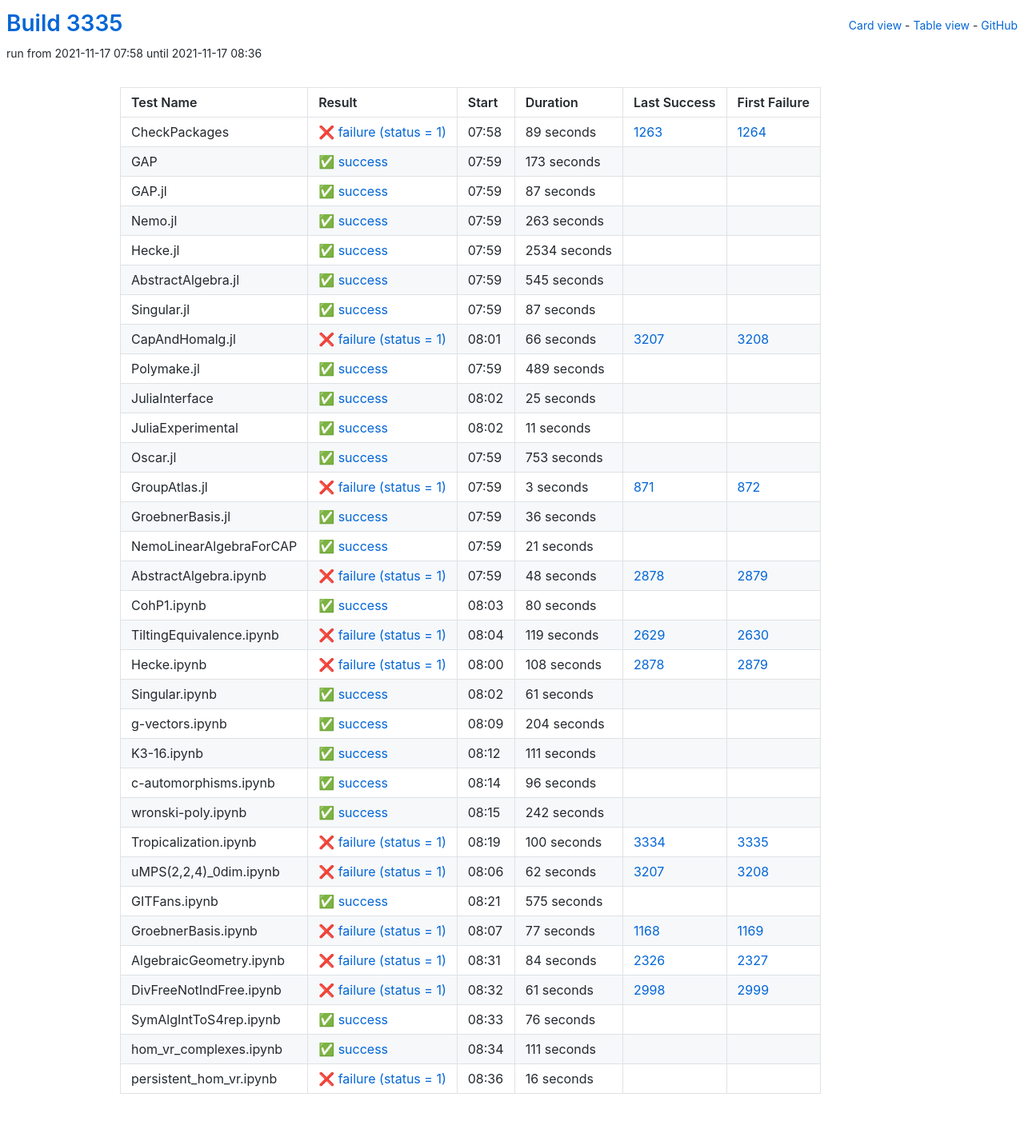
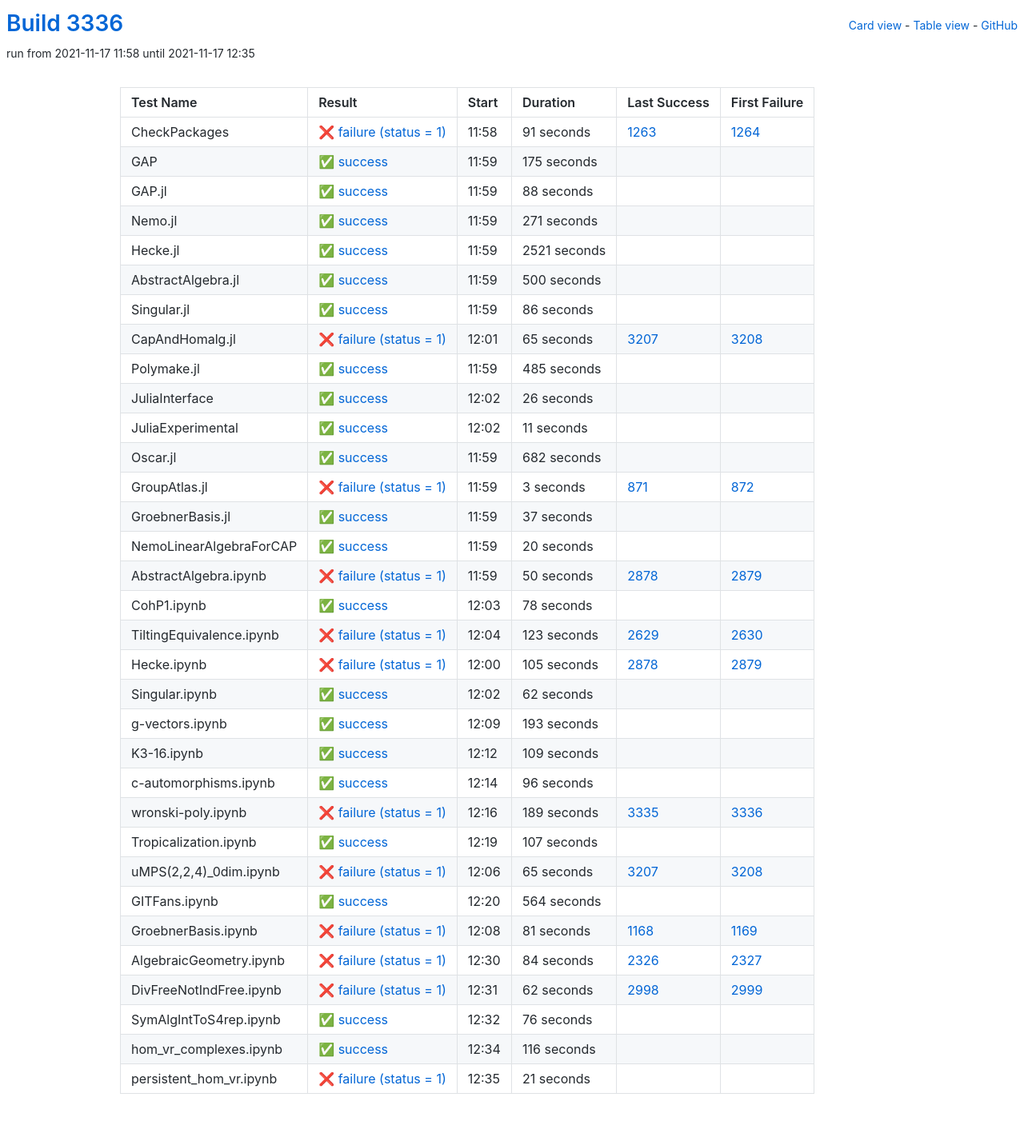
Before and after one commit to oscar-system/oscar-ci-status-stable, a Jekyll site: the page built from table.html, in a window 1280 px wide. Shown: the whole page at 80% size. Built offline with Jekyll 4.4.1, drawn with Linux system fonts in a browser that asks for light colours.

Commit message:
Build #3336

```diff
--- a/_data/ci.yml
+++ b/_data/ci.yml
@@ -1,6 +1,6 @@
 ---
-build: 3335
-build_url: https://oscarci.mathematik.uni-kl.de/job/oscar-stable/3335/
+build: 3336
+build_url: https://oscarci.mathematik.uni-kl.de/job/oscar-stable/3336/
 job: oscar-stable
 organization: oscar-system
 repo: oscar-ci-status-stable
@@ -8,128 +8,128 @@ repourl: https://github.com/oscar-system/oscar-ci-status-stable
 tests:
 - name: CheckPackages
   id: checkpackages
-  log: https://oscarci.mathematik.uni-kl.de/job/oscar-stable/3335/artifact/logs/build-3335/CheckPackages.log
-  start: 2021-11-17 07:58
+  log: https://oscarci.mathematik.uni-kl.de/job/oscar-stable/3336/artifact/logs/build-3336/CheckPackages.log
+  start: 2021-11-17 11:58
   success: false
   exitcode: 1
   status: failure
-  duration: 89
+  duration: 91
   last_success: 1263
   last_success_url: https://oscarci.mathematik.uni-kl.de/job/oscar-stable/1263/
   first_failure: 1264
   first_failure_url: https://oscarci.mathematik.uni-kl.de/job/oscar-stable/1264/
 - name: GAP
   id: gap
-  log: https://oscarci.mathematik.uni-kl.de/job/oscar-stable/3335/artifact/logs/build-3335/GAP.log
-  start: 2021-11-17 07:59
+  log: https://oscarci.mathematik.uni-kl.de/job/oscar-stable/3336/artifact/logs/build-3336/GAP.log
+  start: 2021-11-17 11:59
   success: true
   exitcode: 0
   status: success
-  duration: 173
+  duration: 175
   last_success: false
   last_success_url:
   first_failure: false
   first_failure_url:
 - name: GAP.jl
   id: gap-jl
-  log: https://oscarci.mathematik.uni-kl.de/job/oscar-stable/3335/artifact/logs/build-3335/GAP.jl.log
-  start: 2021-11-17 07:59
+  log: https://oscarci.mathematik.uni-kl.de/job/oscar-stable/3336/artifact/logs/build-3336/GAP.jl.log
+  start: 2021-11-17 11:59
   success: true
   exitcode: 0
   status: success
-  duration: 87
+  duration: 88
   last_success: false
   last_success_url:
   first_failure: false
   first_failure_url:
 - name: Nemo.jl
   id: nemo-jl
-  log: https://oscarci.mathematik.uni-kl.de/job/oscar-stable/3335/artifact/logs/build-3335/Nemo.jl.log
-  start: 2021-11-17 07:59
+  log: https://oscarci.mathematik.uni-kl.de/job/oscar-stable/3336/artifact/logs/build-3336/Nemo.jl.log
+  start: 2021-11-17 11:59
   success: true
   exitcode: 0
   status: success
-  duration: 263
+  duration: 271
   last_success: false
   last_success_url:
   first_failure: false
   first_failure_url:
 - name: Hecke.jl
   id: hecke-jl
-  log: https://oscarci.mathematik.uni-kl.de/job/oscar-stable/3335/artifact/logs/build-3335/Hecke.jl.log
-  start: 2021-11-17 07:59
+  log: https://oscarci.mathematik.uni-kl.de/job/oscar-stable/3336/artifact/logs/build-3336/Hecke.jl.log
+  start: 2021-11-17 11:59
   success: true
   exitcode: 0
   status: success
-  duration: 2534
+  duration: 2521
   last_success: false
   last_success_url:
   first_failure: false
   first_failure_url:
 - name: AbstractAlgebra.jl
   id: abstractalgebra-jl
-  log: https://oscarci.mathematik.uni-kl.de/job/oscar-stable/3335/artifact/logs/build-3335/AbstractAlgebra.jl.log
-  start: 2021-11-17 07:59
+  log: https://oscarci.mathematik.uni-kl.de/job/oscar-stable/3336/artifact/logs/build-3336/AbstractAlgebra.jl.log
+  start: 2021-11-17 11:59
   success: true
   exitcode: 0
   status: success
-  duration: 545
+  duration: 500
   last_success: false
   last_success_url:
   first_failure: false
   first_failure_url:
 - name: Singular.jl
   id: singular-jl
-  log: https://oscarci.mathematik.uni-kl.de/job/oscar-stable/3335/artifact/logs/build-3335/Singular.jl.log
-  start: 2021-11-17 07:59
+  log: https://oscarci.mathematik.uni-kl.de/job/oscar-stable/3336/artifact/logs/build-3336/Singular.jl.log
+  start: 2021-11-17 11:59
   success: true
   exitcode: 0
   status: success
-  duration: 87
+  duration: 86
   last_success: false
   last_success_url:
   first_failure: false
   first_failure_url:
 - name: CapAndHomalg.jl
   id: capandhomalg-jl
-  log: https://oscarci.mathematik.uni-kl.de/job/oscar-stable/3335/artifact/logs/build-3335/CapAndHomalg.jl.log
-  start: 2021-11-17 08:01
+  log: https://oscarci.mathematik.uni-kl.de/job/oscar-stable/3336/artifact/logs/build-3336/CapAndHomalg.jl.log
+  start: 2021-11-17 12:01
   success: false
   exitcode: 1
   status: failure
-  duration: 66
+  duration: 65
   last_success: 3207
   last_success_url: https://oscarci.mathematik.uni-kl.de/job/oscar-stable/3207/
   first_failure: 3208
   first_failure_url: https://oscarci.mathematik.uni-kl.de/job/oscar-stable/3208/
 - name: Polymake.jl
   id: polymake-jl
-  log: https://oscarci.mathematik.uni-kl.de/job/oscar-stable/3335/artifact/logs/build-3335/Polymake.jl.log
-  start: 2021-11-17 07:59
+  log: https://oscarci.mathematik.uni-kl.de/job/oscar-stable/3336/artifact/logs/build-3336/Polymake.jl.log
+  start: 2021-11-17 11:59
   success: true
   exitcode: 0
   status: success
-  duration: 489
+  duration: 485
   last_success: false
   last_success_url:
   first_failure: false
   first_failure_url:
 - name: JuliaInterface
   id: juliainterface
-  log: https://oscarci.mathematik.uni-kl.de/job/oscar-stable/3335/artifact/logs/build-3335/JuliaInterface.log
-  start: 2021-11-17 08:02
+  log: https://oscarci.mathematik.uni-kl.de/job/oscar-stable/3336/artifact/logs/build-3336/JuliaInterface.log
+  start: 2021-11-17 12:02
   success: true
   exitcode: 0
   status: success
-  duration: 25
+  duration: 26
   last_success: false
   last_success_url:
   first_failure: false
   first_failure_url:
 - name: JuliaExperimental
   id: juliaexperimental
-  log: https://oscarci.mathematik.uni-kl.de/job/oscar-stable/3335/artifact/logs/build-3335/JuliaExperimental.log
-  start: 2021-11-17 08:02
+  log: https://oscarci.mathematik.uni-kl.de/job/oscar-stable/3336/artifact/logs/build-3336/JuliaExperimental.log
+  start: 2021-11-17 12:02
   success: true
   exitcode: 0
   status: success
@@ -140,20 +140,20 @@ tests:
   first_failure_url:
 - name: Oscar.jl
   id: oscar-jl
-  log: https://oscarci.mathematik.uni-kl.de/job/oscar-stable/3335/artifact/logs/build-3335/Oscar.jl.log
-  start: 2021-11-17 07:59
+  log: https://oscarci.mathematik.uni-kl.de/job/oscar-stable/3336/artifact/logs/build-3336/Oscar.jl.log
+  start: 2021-11-17 11:59
   success: true
   exitcode: 0
   status: success
-  duration: 753
+  duration: 682
   last_success: false
   last_success_url:
   first_failure: false
   first_failure_url:
 - name: GroupAtlas.jl
   id: groupatlas-jl
-  log: https://oscarci.mathematik.uni-kl.de/job/oscar-stable/3335/artifact/logs/build-3335/GroupAtlas.jl.log
-  start: 2021-11-17 07:59
+  log: https://oscarci.mathematik.uni-kl.de/job/oscar-stable/3336/artifact/logs/build-3336/GroupAtlas.jl.log
+  start: 2021-11-17 11:59
   success: false
   exitcode: 1
   status: failure
@@ -164,116 +164,116 @@ tests:
   first_failure_url: https://oscarci.mathematik.uni-kl.de/job/oscar-stable/872/
 - name: GroebnerBasis.jl
   id: groebnerbasis-jl
-  log: https://oscarci.mathematik.uni-kl.de/job/oscar-stable/3335/artifact/logs/build-3335/GroebnerBasis.jl.log
-  start: 2021-11-17 07:59
+  log: https://oscarci.mathematik.uni-kl.de/job/oscar-stable/3336/artifact/logs/build-3336/GroebnerBasis.jl.log
+  start: 2021-11-17 11:59
   success: true
   exitcode: 0
   status: success
-  duration: 36
+  duration: 37
   last_success: false
   last_success_url:
   first_failure: false
   first_failure_url:
 - name: NemoLinearAlgebraForCAP
   id: nemolinearalgebraforcap
-  log: https://oscarci.mathematik.uni-kl.de/job/oscar-stable/3335/artifact/logs/build-3335/NemoLinearAlgebraForCAP.log
-  start: 2021-11-17 07:59
+  log: https://oscarci.mathematik.uni-kl.de/job/oscar-stable/3336/artifact/logs/build-3336/NemoLinearAlgebraForCAP.log
+  start: 2021-11-17 11:59
   success: true
   exitcode: 0
   status: success
-  duration: 21
+  duration: 20
   last_success: false
   last_success_url:
   first_failure: false
   first_failure_url:
 - name: AbstractAlgebra.ipynb
   id: abstractalgebra-ipynb
-  log: https://oscarci.mathematik.uni-kl.de/job/oscar-stable/3335/artifact/logs/build-3335/AbstractAlgebra.ipynb.log
-  start: 2021-11-17 07:59
+  log: https://oscarci.mathematik.uni-kl.de/job/oscar-stable/3336/artifact/logs/build-3336/AbstractAlgebra.ipynb.log
+  start: 2021-11-17 11:59
   success: false
   exitcode: 1
   status: failure
-  duration: 48
+  duration: 50
   last_success: 2878
   last_success_url: https://oscarci.mathematik.uni-kl.de/job/oscar-stable/2878/
   first_failure: 2879
   first_failure_url: https://oscarci.mathematik.uni-kl.de/job/oscar-stable/2879/
 - name: CohP1.ipynb
   id: cohp1-ipynb
-  log: https://oscarci.mathematik.uni-kl.de/job/oscar-stable/3335/artifact/logs/build-3335/CohP1.ipynb.log
-  start: 2021-11-17 08:03
+  log: https://oscarci.mathematik.uni-kl.de/job/oscar-stable/3336/artifact/logs/build-3336/CohP1.ipynb.log
+  start: 2021-11-17 12:03
   success: true
   exitcode: 0
   status: success
-  duration: 80
+  duration: 78
   last_success: false
   last_success_url:
   first_failure: false
   first_failure_url:
 - name: TiltingEquivalence.ipynb
   id: tiltingequivalence-ipynb
-  log: https://oscarci.mathematik.uni-kl.de/job/oscar-stable/3335/artifact/logs/build-3335/TiltingEquivalence.ipynb.log
-  start: 2021-11-17 08:04
+  log: https://oscarci.mathematik.uni-kl.de/job/oscar-stable/3336/artifact/logs/build-3336/TiltingEquivalence.ipynb.log
+  start: 2021-11-17 12:04
   success: false
   exitcode: 1
   status: failure
-  duration: 119
+  duration: 123
   last_success: 2629
   last_success_url: https://oscarci.mathematik.uni-kl.de/job/oscar-stable/2629/
   first_failure: 2630
   first_failure_url: https://oscarci.mathematik.uni-kl.de/job/oscar-stable/2630/
 - name: Hecke.ipynb
   id: hecke-ipynb
-  log: https://oscarci.mathematik.uni-kl.de/job/oscar-stable/3335/artifact/logs/build-3335/Hecke.ipynb.log
-  start: 2021-11-17 08:00
+  log: https://oscarci.mathematik.uni-kl.de/job/oscar-stable/3336/artifact/logs/build-3336/Hecke.ipynb.log
+  start: 2021-11-17 12:00
   success: false
   exitcode: 1
   status: failure
-  duration: 108
+  duration: 105
   last_success: 2878
   last_success_url: https://oscarci.mathematik.uni-kl.de/job/oscar-stable/2878/
   first_failure: 2879
   first_failure_url: https://oscarci.mathematik.uni-kl.de/job/oscar-stable/2879/
 - name: Singular.ipynb
   id: singular-ipynb
-  log: https://oscarci.mathematik.uni-kl.de/job/oscar-stable/3335/artifact/logs/build-3335/Singular.ipynb.log
-  start: 2021-11-17 08:02
+  log: https://oscarci.mathematik.uni-kl.de/job/oscar-stable/3336/artifact/logs/build-3336/Singular.ipynb.log
+  start: 2021-11-17 12:02
   success: true
   exitcode: 0
   status: success
-  duration: 61
+  duration: 62
   last_success: false
   last_success_url:
   first_failure: false
   first_failure_url:
 - name: g-vectors.ipynb
   id: g-vectors-ipynb
-  log: https://oscarci.mathematik.uni-kl.de/job/oscar-stable/3335/artifact/logs/build-3335/g-vectors.ipynb.log
-  start: 2021-11-17 08:09
+  log: https://oscarci.mathematik.uni-kl.de/job/oscar-stable/3336/artifact/logs/build-3336/g-vectors.ipynb.log
+  start: 2021-11-17 12:09
   success: true
   exitcode: 0
   status: success
-  duration: 204
+  duration: 193
   last_success: false
   last_success_url:
   first_failure: false
   first_failure_url:
 - name: K3-16.ipynb
   id: k3-16-ipynb
-  log: https://oscarci.mathematik.uni-kl.de/job/oscar-stable/3335/artifact/logs/build-3335/K3-16.ipynb.log
-  start: 2021-11-17 08:12
+  log: https://oscarci.mathematik.uni-kl.de/job/oscar-stable/3336/artifact/logs/build-3336/K3-16.ipynb.log
+  start: 2021-11-17 12:12
   success: true
   exitcode: 0
   status: success
-  duration: 111
+  duration: 109
   last_success: false
   last_success_url:
   first_failure: false
   first_failure_url:
 - name: c-automorphisms.ipynb
   id: c-automorphisms-ipynb
-  log: https://oscarci.mathematik.uni-kl.de/job/oscar-stable/3335/artifact/logs/build-3335/c-automorphisms.ipynb.log
-  start: 2021-11-17 08:14
+  log: https://oscarci.mathematik.uni-kl.de/job/oscar-stable/3336/artifact/logs/build-3336/c-automorphisms.ipynb.log
+  start: 2021-11-17 12:14
   success: true
   exitcode: 0
   status: success
@@ -284,68 +284,68 @@ tests:
   first_failure_url:
 - name: wronski-poly.ipynb
   id: wronski-poly-ipynb
-  log: https://oscarci.mathematik.uni-kl.de/job/oscar-stable/3335/artifact/logs/build-3335/wronski-poly.ipynb.log
-  start: 2021-11-17 08:15
+  log: https://oscarci.mathematik.uni-kl.de/job/oscar-stable/3336/artifact/logs/build-3336/wronski-poly.ipynb.log
+  start: 2021-11-17 12:16
+  success: false
+  exitcode: 1
+  status: failure
+  duration: 189
+  last_success: 3335
+  last_success_url: https://oscarci.mathematik.uni-kl.de/job/oscar-stable/3335/
+  first_failure: 3336
+  first_failure_url: https://oscarci.mathematik.uni-kl.de/job/oscar-stable/3336/
+- name: Tropicalization.ipynb
+  id: tropicalization-ipynb
+  log: https://oscarci.mathematik.uni-kl.de/job/oscar-stable/3336/artifact/logs/build-3336/Tropicalization.ipynb.log
+  start: 2021-11-17 12:19
   success: true
   exitcode: 0
   status: success
-  duration: 242
+  duration: 107
   last_success: false
   last_success_url:
   first_failure: false
   first_failure_url:
-- name: Tropicalization.ipynb
-  id: tropicalization-ipynb
-  log: https://oscarci.mathematik.uni-kl.de/job/oscar-stable/3335/artifact/logs/build-3335/Tropicalization.ipynb.log
-  start: 2021-11-17 08:19
+- name: uMPS(2,2,4)_0dim.ipynb
+  id: umps-2-2-4-0dim-ipynb
+  log: https://oscarci.mathematik.uni-kl.de/job/oscar-stable/3336/artifact/logs/build-3336/uMPS-2-2-4-_0dim.ipynb.log
+  start: 2021-11-17 12:06
   success: false
   exitcode: 1
   status: failure
-  duration: 100
-  last_success: 3334
-  last_success_url: https://oscarci.mathematik.uni-kl.de/job/oscar-stable/3334/
-  first_failure: 3335
-  first_failure_url: https://oscarci.mathematik.uni-kl.de/job/oscar-stable/3335/
-- name: uMPS(2,2,4)_0dim.ipynb
-  id: umps-2-2-4-0dim-ipynb
-  log: https://oscarci.mathematik.uni-kl.de/job/oscar-stable/3335/artifact/logs/build-3335/uMPS-2-2-4-_0dim.ipynb.log
-  start: 2021-11-17 08:06
-  success: false
-  exitcode: 1
-  status: failure
-  duration: 62
+  duration: 65
   last_success: 3207
   last_success_url: https://oscarci.mathematik.uni-kl.de/job/oscar-stable/3207/
   first_failure: 3208
   first_failure_url: https://oscarci.mathematik.uni-kl.de/job/oscar-stable/3208/
 - name: GITFans.ipynb
   id: gitfans-ipynb
-  log: https://oscarci.mathematik.uni-kl.de/job/oscar-stable/3335/artifact/logs/build-3335/GITFans.ipynb.log
-  start: 2021-11-17 08:21
+  log: https://oscarci.mathematik.uni-kl.de/job/oscar-stable/3336/artifact/logs/build-3336/GITFans.ipynb.log
+  start: 2021-11-17 12:20
   success: true
   exitcode: 0
   status: success
-  duration: 575
+  duration: 564
   last_success: false
   last_success_url:
   first_failure: false
   first_failure_url:
 - name: GroebnerBasis.ipynb
   id: groebnerbasis-ipynb
-  log: https://oscarci.mathematik.uni-kl.de/job/oscar-stable/3335/artifact/logs/build-3335/GroebnerBasis.ipynb.log
-  start: 2021-11-17 08:07
+  log: https://oscarci.mathematik.uni-kl.de/job/oscar-stable/3336/artifact/logs/build-3336/GroebnerBasis.ipynb.log
+  start: 2021-11-17 12:08
   success: false
   exitcode: 1
   status: failure
-  duration: 77
+  duration: 81
   last_success: 1168
   last_success_url: https://oscarci.mathematik.uni-kl.de/job/oscar-stable/1168/
   first_failure: 1169
   first_failure_url: https://oscarci.mathematik.uni-kl.de/job/oscar-stable/1169/
 - name: AlgebraicGeometry.ipynb
   id: algebraicgeometry-ipynb
-  log: https://oscarci.mathematik.uni-kl.de/job/oscar-stable/3335/artifact/logs/build-3335/AlgebraicGeometry.ipynb.log
-  start: 2021-11-17 08:31
+  log: https://oscarci.mathematik.uni-kl.de/job/oscar-stable/3336/artifact/logs/build-3336/AlgebraicGeometry.ipynb.log
+  start: 2021-11-17 12:30
   success: false
   exitcode: 1
   status: failure
@@ -356,20 +356,20 @@ tests:
   first_failure_url: https://oscarci.mathematik.uni-kl.de/job/oscar-stable/2327/
 - name: DivFreeNotIndFree.ipynb
   id: divfreenotindfree-ipynb
-  log: https://oscarci.mathematik.uni-kl.de/job/oscar-stable/3335/artifact/logs/build-3335/DivFreeNotIndFree.ipynb.log
-  start: 2021-11-17 08:32
+  log: https://oscarci.mathematik.uni-kl.de/job/oscar-stable/3336/artifact/logs/build-3336/DivFreeNotIndFree.ipynb.log
+  start: 2021-11-17 12:31
   success: false
   exitcode: 1
   status: failure
-  duration: 61
+  duration: 62
   last_success: 2998
   last_success_url: https://oscarci.mathematik.uni-kl.de/job/oscar-stable/2998/
   first_failure: 2999
   first_failure_url: https://oscarci.mathematik.uni-kl.de/job/oscar-stable/2999/
 - name: SymAlgIntToS4rep.ipynb
   id: symalginttos4rep-ipynb
-  log: https://oscarci.mathematik.uni-kl.de/job/oscar-stable/3335/artifact/logs/build-3335/SymAlgIntToS4rep.ipynb.log
-  start: 2021-11-17 08:33
+  log: https://oscarci.mathematik.uni-kl.de/job/oscar-stable/3336/artifact/logs/build-3336/SymAlgIntToS4rep.ipynb.log
+  start: 2021-11-17 12:32
   success: true
   exitcode: 0
   status: success
@@ -380,24 +380,24 @@ tests:
   first_failure_url:
 - name: hom_vr_complexes.ipynb
   id: hom-vr-complexes-ipynb
-  log: https://oscarci.mathematik.uni-kl.de/job/oscar-stable/3335/artifact/logs/build-3335/hom_vr_complexes.ipynb.log
-  start: 2021-11-17 08:34
+  log: https://oscarci.mathematik.uni-kl.de/job/oscar-stable/3336/artifact/logs/build-3336/hom_vr_complexes.ipynb.log
+  start: 2021-11-17 12:34
   success: true
   exitcode: 0
   status: success
-  duration: 111
+  duration: 116
   last_success: false
   last_success_url:
   first_failure: false
   first_failure_url:
 - name: persistent_hom_vr.ipynb
   id: persistent-hom-vr-ipynb
-  log: https://oscarci.mathematik.uni-kl.de/job/oscar-stable/3335/artifact/logs/build-3335/persistent_hom_vr.ipynb.log
-  start: 2021-11-17 08:36
+  log: https://oscarci.mathematik.uni-kl.de/job/oscar-stable/3336/artifact/logs/build-3336/persistent_hom_vr.ipynb.log
+  start: 2021-11-17 12:35
   success: false
   exitcode: 1
   status: failure
-  duration: 16
+  duration: 21
   last_success: false
   last_success_url:
   first_failure: false
```
Also changed, not shown: README.md.
